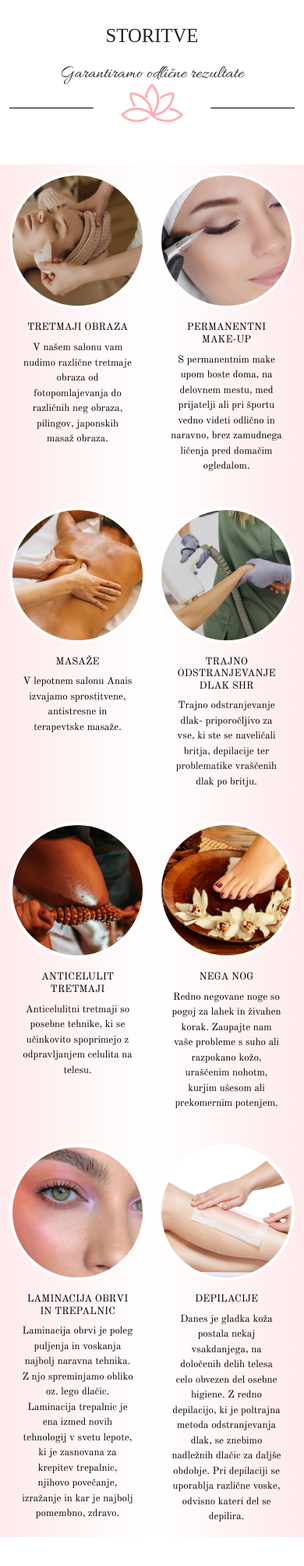
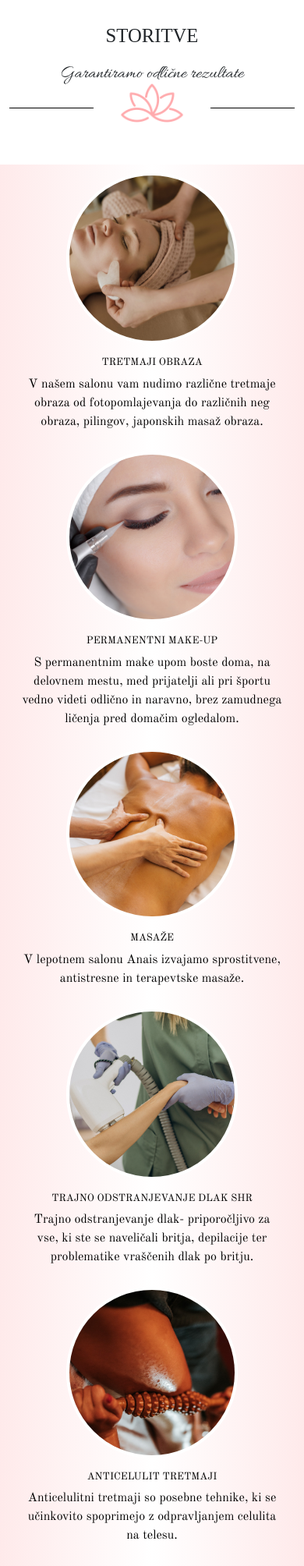
Before and after one commit to alexs2307/Kozmeticni_salon, a Flask app: page / in a window 390 px wide. Shown: the part 749-2757 px from the top of the page at 78% size. Run offline with Flask 2, Linux system fonts and the light colour scheme; some libraries are stand-ins or nearby versions; some web fonts are replaced.

Commit message:
updated services

```diff
--- a/static/css/index.css
+++ b/static/css/index.css
@@ -314,6 +314,7 @@ text-transform:uppercase;
 
 .card-text{
 text-align:center;
+font-size:18px;
 }
 
 
@@ -368,11 +369,15 @@ text-align:center;
 font-size:13px;
 }
 
-.card-img{
-width:100%;
+.card-img {
+overflow:hidden;
+border:4px solid white;
+width:60%;
+margin-left: auto;
+margin-right: auto;
 }
 .card-text{
-font-size:13px;
+font-size:16px;
 width:100%;
 
 }
--- a/templates/contact.html
+++ b/templates/contact.html
@@ -209,7 +209,7 @@ for (var i = 0; i < numClass; i++) {
             Host : "smtp.gmail.com",
             Username : "freelancingaa2021@gmail.com",
             Password:"xnaelrasdajytzqy",
-            To : 'sold.alex@gmail.com',
+            To : 'lepotnistudioanais@gmail.com',
             From :document.getElementById("email").value,
             Subject : "Sporočilo iz spletne strani",
             Body : "Ime in Priimek: " + document.getElementById("name").value
--- a/templates/index.html
+++ b/templates/index.html
@@ -141,8 +141,8 @@
 
         </div>
 <div class="container-fluid" id="serv">
- <div class="row row-cols-2 row-cols-md-3 g-3">
-  <div class="col">
+ <div class="row">
+  <div class="col-md-4">
     <div class="card">
         <div class="card-img rounded-circle ratio ratio-1x1">
       <img class="card-img-top" src="/static/img/obraz.jpg"  alt="Nega Obraza">
@@ -153,7 +153,7 @@
       </div>
     </div>
   </div>
-    <div class="col">
+    <div class="col-md-4">
     <div class="card">
         <div class="card-img rounded-circle ratio ratio-1x1">
       <img class="card-img-top" src="/static/img/makeup.jpg"  alt="permanentni make-up">
@@ -165,7 +165,7 @@
       </div>
     </div>
   </div>
-   <div class="col">
+   <div class="col-md-4">
     <div class="card">
         <div class="card-img rounded-circle ratio ratio-1x1">
       <img class="card-img-top" src="/static/img/masaze.jpg"  alt="masaže">
@@ -176,7 +176,7 @@
       </div>
     </div>
   </div>
-  <div class="col">
+  <div class="col-md-4">
     <div class="card">
         <div class="card-img rounded-circle ratio ratio-1x1">
       <img class="card-img-top" src="/static/img/laser.jpg"  alt="SHR odstranjevanje dlak">
@@ -189,7 +189,7 @@
       </div>
     </div>
   </div>
-  <div class="col">
+  <div class="col-md-4">
     <div class="card">
         <div class="card-img rounded-circle ratio ratio-1x1">
       <img class="card-img-top" src="/static/img/madero.jpg"  alt="Anticelulit tretmaji">
@@ -201,7 +201,7 @@
       </div>
     </div>
   </div>
-     <div class="col">
+     <div class="col-md-4">
     <div class="card">
         <div class="card-img rounded-circle ratio ratio-1x1">
       <img class="card-img-top" src="/static/img/pedicure.jpg"  alt="Nega nog">
@@ -213,7 +213,7 @@
       </div>
     </div>
   </div>
-     <div class="col">
+     <div class="col-md-4">
     <div class="card">
         <div class="card-img rounded-circle ratio ratio-1x1">
       <img class="card-img-top" src="/static/img/lamination.jpg"  alt="laminacija obrvi in trepalnic">
@@ -226,7 +226,7 @@
       </div>
     </div>
   </div>
-  <div class="col">
+  <div class="col-md-4">
     <div class="card">
         <div class="card-img rounded-circle ratio ratio-1x1">
       <img class="card-img-top" src="/static/img/depilation.jpg"  alt="Depilacija">
```
